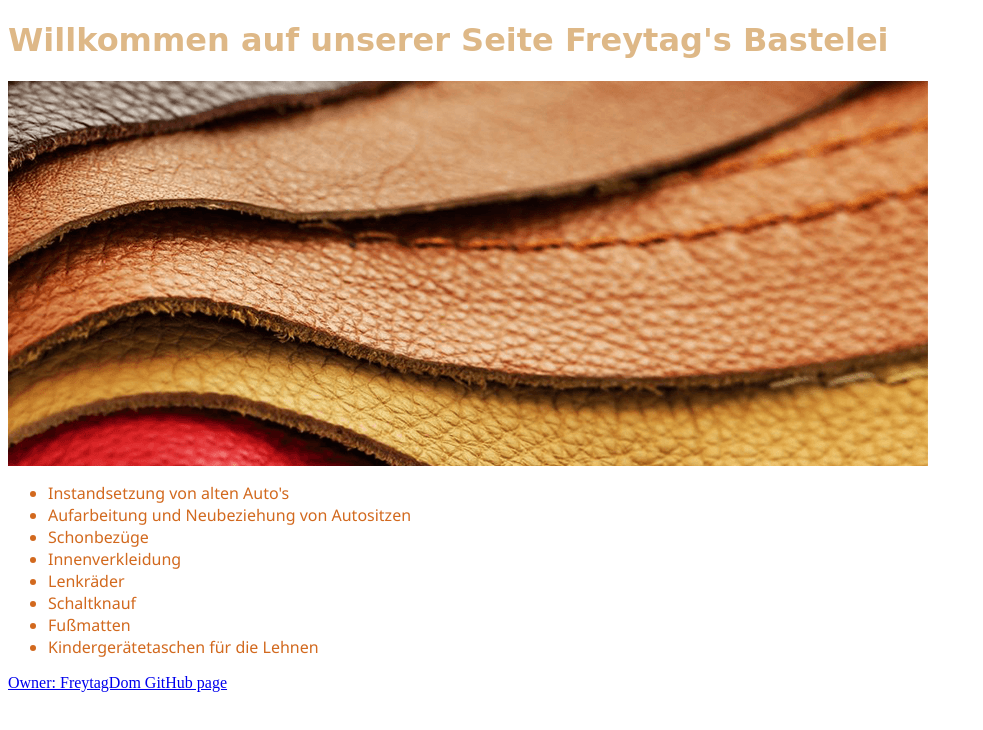
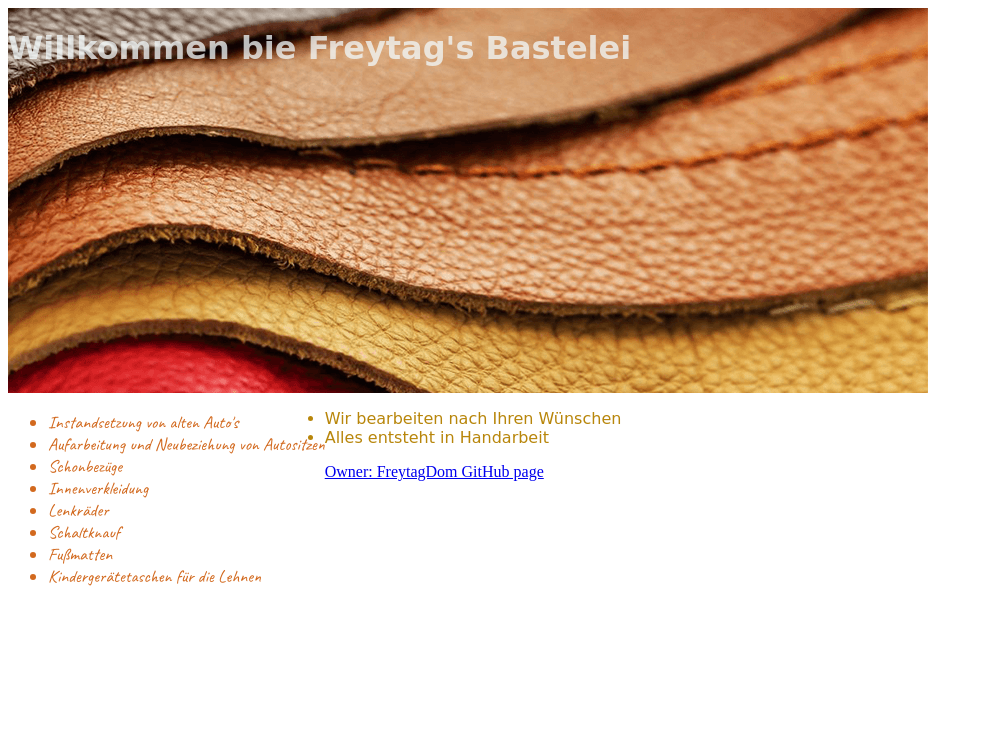
Before and after one commit to FreytagDom/FreyBas, a plain HTML site: page index.html in a window 1280 px wide. Shown: the whole page, without its empty margins (0-983 px from the left). Drawn offline with Linux system fonts and the light colour scheme.

Commit message:
neueSchrift

```diff
--- a/Styles.css
+++ b/Styles.css
@@ -1,19 +1,33 @@
 @import url('https://fonts.googleapis.com/css2?family=Roboto:ital,wght@1,500&display=swap');
 @import url('https://fonts.googleapis.com/css2?family=Caveat:wght@400;500&family=Roboto:ital,wght@1,500&display=swap');
+@import url('https://fonts.googleapis.com/css2?family=Caveat:wght@400;500&family=Roboto:ital,wght@1,500&family=Shadows+Into+Light&display=swap')
 
 h1 {
-    color: burlywood;
-    font-family: cursive;
-
+    color: rgba(144, 165, 171, 0.758);
+    font-family: 'Shadoes Into Light', cursive;
+    position: absolute;
+}
+h1 {
+    color: rgba(242, 248, 250, 0.758);
+    font-family: 'Shadoes Into Light', cursive;
+    position: absolute;
 }
 .leder {
     display: flex;
 flex-direction: column;
+position: static;
 
 }
 .list {
-    font-family: 'Segoe UI', Tahoma, Geneva, Verdana, sans-serif;
+    font-family: 'Caveat', cursive; 'Segoe UI', Tahoma, Geneva, Verdana, sans-serif;
+    font-size: 110%;
     color: chocolate;
     display: flex;
+    float: inline-start;
+
 
 }
+.nav {
+    color: darkgoldenrod;
+    font-family: 'Shadows Into Light', cursive;
+}
--- a/index.html
+++ b/index.html
@@ -7,7 +7,7 @@
 </head>
 <Body>
 <header>
-<h1>Willkommen auf unserer Seite Freytag's Bastelei</h1>
+<h1>Willkommen bie Freytag's Bastelei</h1>
 <img class="leder" src="Img/slider_leder.png" alt="" >
 
 </header>
@@ -19,8 +19,10 @@
         <li>Aufarbeitung und Neubeziehung von Autositzen</li>
         <li>Schonbezüge</li>
         <li>Innenverkleidung</li>
-        <li>Lenkräder</li><li>Schaltknauf</li>
-        <li>Fußmatten</li><li>Kindergerätetaschen für die Lehnen</li>
+        <li>Lenkräder</li>
+        <li>Schaltknauf</li>
+        <li>Fußmatten</li>
+        <li>Kindergerätetaschen für die Lehnen</li>
 
 
 
@@ -28,7 +30,12 @@
 
 </section>
 </main>
-
+<nav class="nav">
+<ul>
+<li>Wir bearbeiten nach Ihren Wünschen</li>
+<li>Alles entsteht in Handarbeit</li>
+</ul>
+</nav>
 <footer>
     <a href="https://github.com/FreytagDom" target="_blank">Owner: FreytagDom GitHub page</a>
 </footer>
```
